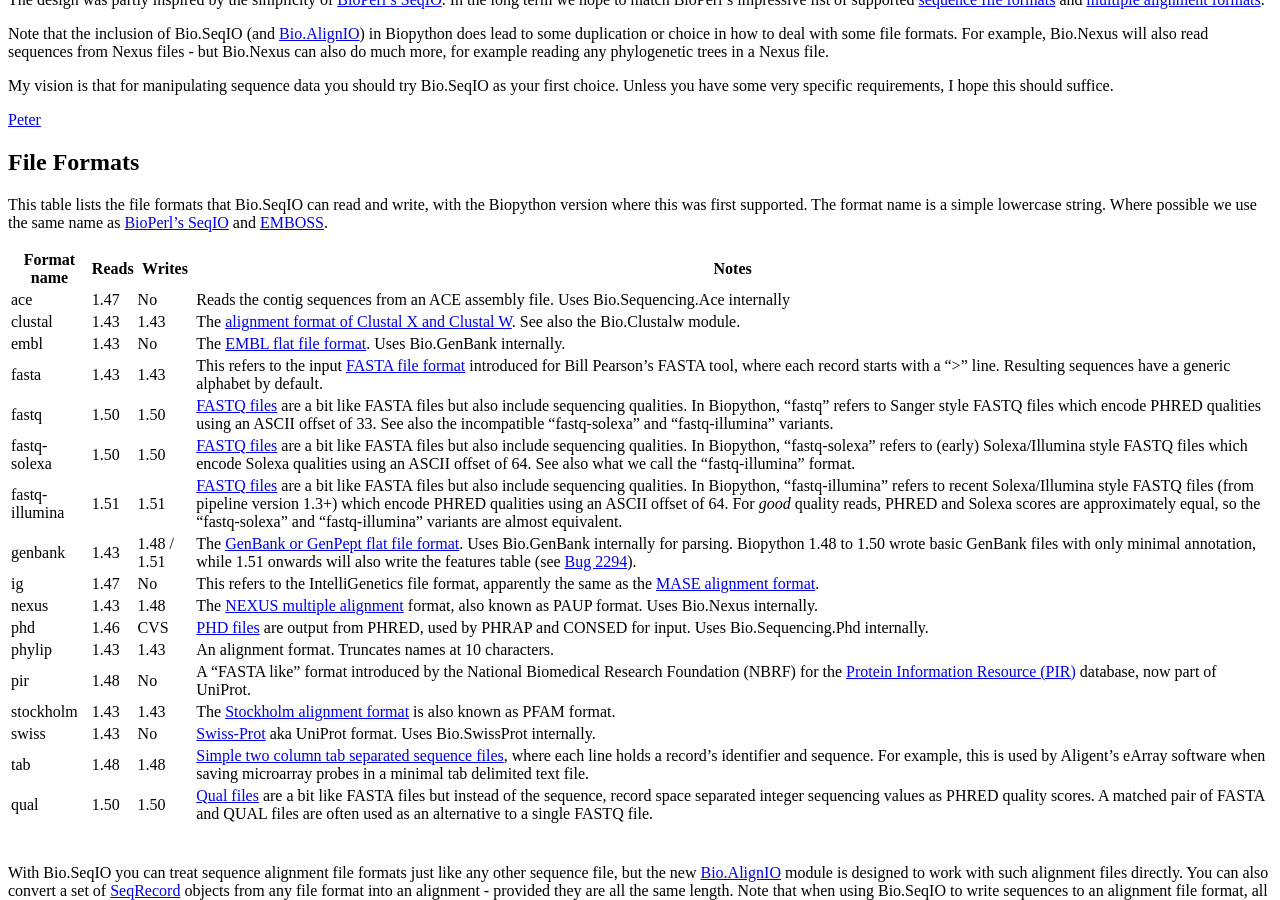
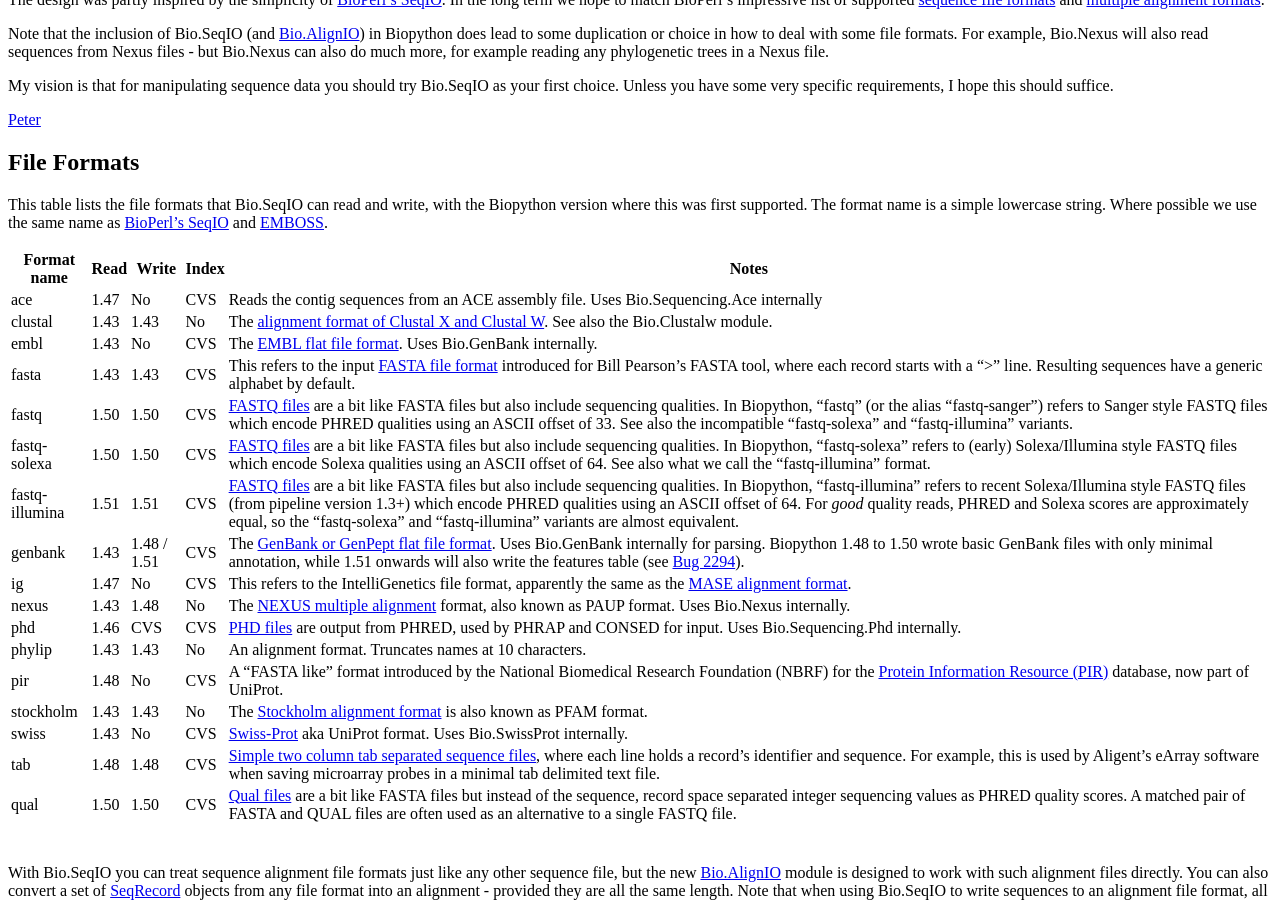
Before and after one commit to biopython/biopython.github.io, a Jekyll site: the page built from wiki/SeqIO.md, in a window 1280 px wide and 900 px high, scrolled down 278 px. Built offline with Jekyll 4.4.1, drawn with Linux system fonts in a browser that asks for light colours.

Commit message:
/* File Formats */ Adding index colum

```diff
--- a/wiki/SeqIO.md
+++ b/wiki/SeqIO.md
@@ -54,25 +54,25 @@ name is a simple lowercase string. Where possible we use the same name
 as [BioPerl's SeqIO](bp:HOWTO:SeqIO#Formats "wikilink") and
 [EMBOSS](http://emboss.sourceforge.net/docs/themes/SequenceFormats.html).
 
-| Format name    | Reads | Writes      | Notes                                                                                                                                                                                                                                                                                                                                                                                                                                                     |
-|----------------|-------|-------------|-----------------------------------------------------------------------------------------------------------------------------------------------------------------------------------------------------------------------------------------------------------------------------------------------------------------------------------------------------------------------------------------------------------------------------------------------------------|
-| ace            | 1.47  | No          | Reads the contig sequences from an ACE assembly file. Uses Bio.Sequencing.Ace internally                                                                                                                                                                                                                                                                                                                                                                  |
-| clustal        | 1.43  | 1.43        | The [alignment format of Clustal X and Clustal W](bp:ClustalW_multiple_alignment_format "wikilink"). See also the Bio.Clustalw module.                                                                                                                                                                                                                                                                                                                    |
-| embl           | 1.43  | No          | The [EMBL flat file format](bp:EMBL_sequence_format "wikilink"). Uses Bio.GenBank internally.                                                                                                                                                                                                                                                                                                                                                             |
-| fasta          | 1.43  | 1.43        | This refers to the input [FASTA file format](bp:FASTA_sequence_format "wikilink") introduced for Bill Pearson's FASTA tool, where each record starts with a "&gt;" line. Resulting sequences have a generic alphabet by default.                                                                                                                                                                                                                          |
-| fastq          | 1.50  | 1.50        | [FASTQ files](http://en.wikipedia.org/wiki/FASTQ_format) are a bit like FASTA files but also include sequencing qualities. In Biopython, "fastq" refers to Sanger style FASTQ files which encode PHRED qualities using an ASCII offset of 33. See also the incompatible "fastq-solexa" and "fastq-illumina" variants.                                                                                                                                     |
-| fastq-solexa   | 1.50  | 1.50        | [FASTQ files](http://en.wikipedia.org/wiki/FASTQ_format) are a bit like FASTA files but also include sequencing qualities. In Biopython, "fastq-solexa" refers to (early) Solexa/Illumina style FASTQ files which encode Solexa qualities using an ASCII offset of 64. See also what we call the "fastq-illumina" format.                                                                                                                                 |
-| fastq-illumina | 1.51  | 1.51        | [FASTQ files](http://en.wikipedia.org/wiki/FASTQ_format) are a bit like FASTA files but also include sequencing qualities. In Biopython, "fastq-illumina" refers to recent Solexa/Illumina style FASTQ files (from pipeline version 1.3+) which encode PHRED qualities using an ASCII offset of 64. For *good* quality reads, PHRED and Solexa scores are approximately equal, so the "fastq-solexa" and "fastq-illumina" variants are almost equivalent. |
-| genbank        | 1.43  | 1.48 / 1.51 | The [GenBank or GenPept flat file format](bp:GenBank_sequence_format "wikilink"). Uses Bio.GenBank internally for parsing. Biopython 1.48 to 1.50 wrote basic GenBank files with only minimal annotation, while 1.51 onwards will also write the features table (see [Bug 2294](http://bugzilla.open-bio.org/show_bug.cgi?id=2294)).                                                                                                                      |
-| ig             | 1.47  | No          | This refers to the IntelliGenetics file format, apparently the same as the [MASE alignment format](bp:Mase_multiple_alignment_format "wikilink").                                                                                                                                                                                                                                                                                                         |
-| nexus          | 1.43  | 1.48        | The [NEXUS multiple alignment](bp:NEXUS_multiple_alignment_format "wikilink") format, also known as PAUP format. Uses Bio.Nexus internally.                                                                                                                                                                                                                                                                                                               |
-| phd            | 1.46  | CVS         | [PHD files](bp:PHD_sequence_format "wikilink") are output from PHRED, used by PHRAP and CONSED for input. Uses Bio.Sequencing.Phd internally.                                                                                                                                                                                                                                                                                                             |
-| phylip         | 1.43  | 1.43        | An alignment format. Truncates names at 10 characters.                                                                                                                                                                                                                                                                                                                                                                                                    |
-| pir            | 1.48  | No          | A "FASTA like" format introduced by the National Biomedical Research Foundation (NBRF) for the [Protein Information Resource (PIR)](bp:PIR_sequence_format "wikilink") database, now part of UniProt.                                                                                                                                                                                                                                                     |
-| stockholm      | 1.43  | 1.43        | The [Stockholm alignment format](bp:Stockholm_multiple_alignment_format "wikilink") is also known as PFAM format.                                                                                                                                                                                                                                                                                                                                         |
-| swiss          | 1.43  | No          | [Swiss-Prot](bp:Swissprot_sequence_format "wikilink") aka UniProt format. Uses Bio.SwissProt internally.                                                                                                                                                                                                                                                                                                                                                  |
-| tab            | 1.48  | 1.48        | [Simple two column tab separated sequence files](bp:Tab_sequence_format "wikilink"), where each line holds a record's identifier and sequence. For example, this is used by Aligent's eArray software when saving microarray probes in a minimal tab delimited text file.                                                                                                                                                                                 |
-| qual           | 1.50  | 1.50        | [Qual files](bp:Qual_sequence_format "wikilink") are a bit like FASTA files but instead of the sequence, record space separated integer sequencing values as PHRED quality scores. A matched pair of FASTA and QUAL files are often used as an alternative to a single FASTQ file.                                                                                                                                                                        |
+| Format name    | Read | Write       | Index | Notes                                                                                                                                                                                                                                                                                                                                                                                                                                                     |
+|----------------|------|-------------|-------|-----------------------------------------------------------------------------------------------------------------------------------------------------------------------------------------------------------------------------------------------------------------------------------------------------------------------------------------------------------------------------------------------------------------------------------------------------------|
+| ace            | 1.47 | No          | CVS   | Reads the contig sequences from an ACE assembly file. Uses Bio.Sequencing.Ace internally                                                                                                                                                                                                                                                                                                                                                                  |
+| clustal        | 1.43 | 1.43        | No    | The [alignment format of Clustal X and Clustal W](bp:ClustalW_multiple_alignment_format "wikilink"). See also the Bio.Clustalw module.                                                                                                                                                                                                                                                                                                                    |
+| embl           | 1.43 | No          | CVS   | The [EMBL flat file format](bp:EMBL_sequence_format "wikilink"). Uses Bio.GenBank internally.                                                                                                                                                                                                                                                                                                                                                             |
+| fasta          | 1.43 | 1.43        | CVS   | This refers to the input [FASTA file format](bp:FASTA_sequence_format "wikilink") introduced for Bill Pearson's FASTA tool, where each record starts with a "&gt;" line. Resulting sequences have a generic alphabet by default.                                                                                                                                                                                                                          |
+| fastq          | 1.50 | 1.50        | CVS   | [FASTQ files](http://en.wikipedia.org/wiki/FASTQ_format) are a bit like FASTA files but also include sequencing qualities. In Biopython, "fastq" (or the alias "fastq-sanger") refers to Sanger style FASTQ files which encode PHRED qualities using an ASCII offset of 33. See also the incompatible "fastq-solexa" and "fastq-illumina" variants.                                                                                                       |
+| fastq-solexa   | 1.50 | 1.50        | CVS   | [FASTQ files](http://en.wikipedia.org/wiki/FASTQ_format) are a bit like FASTA files but also include sequencing qualities. In Biopython, "fastq-solexa" refers to (early) Solexa/Illumina style FASTQ files which encode Solexa qualities using an ASCII offset of 64. See also what we call the "fastq-illumina" format.                                                                                                                                 |
+| fastq-illumina | 1.51 | 1.51        | CVS   | [FASTQ files](http://en.wikipedia.org/wiki/FASTQ_format) are a bit like FASTA files but also include sequencing qualities. In Biopython, "fastq-illumina" refers to recent Solexa/Illumina style FASTQ files (from pipeline version 1.3+) which encode PHRED qualities using an ASCII offset of 64. For *good* quality reads, PHRED and Solexa scores are approximately equal, so the "fastq-solexa" and "fastq-illumina" variants are almost equivalent. |
+| genbank        | 1.43 | 1.48 / 1.51 | CVS   | The [GenBank or GenPept flat file format](bp:GenBank_sequence_format "wikilink"). Uses Bio.GenBank internally for parsing. Biopython 1.48 to 1.50 wrote basic GenBank files with only minimal annotation, while 1.51 onwards will also write the features table (see [Bug 2294](http://bugzilla.open-bio.org/show_bug.cgi?id=2294)).                                                                                                                      |
+| ig             | 1.47 | No          | CVS   | This refers to the IntelliGenetics file format, apparently the same as the [MASE alignment format](bp:Mase_multiple_alignment_format "wikilink").                                                                                                                                                                                                                                                                                                         |
+| nexus          | 1.43 | 1.48        | No    | The [NEXUS multiple alignment](bp:NEXUS_multiple_alignment_format "wikilink") format, also known as PAUP format. Uses Bio.Nexus internally.                                                                                                                                                                                                                                                                                                               |
+| phd            | 1.46 | CVS         | CVS   | [PHD files](bp:PHD_sequence_format "wikilink") are output from PHRED, used by PHRAP and CONSED for input. Uses Bio.Sequencing.Phd internally.                                                                                                                                                                                                                                                                                                             |
+| phylip         | 1.43 | 1.43        | No    | An alignment format. Truncates names at 10 characters.                                                                                                                                                                                                                                                                                                                                                                                                    |
+| pir            | 1.48 | No          | CVS   | A "FASTA like" format introduced by the National Biomedical Research Foundation (NBRF) for the [Protein Information Resource (PIR)](bp:PIR_sequence_format "wikilink") database, now part of UniProt.                                                                                                                                                                                                                                                     |
+| stockholm      | 1.43 | 1.43        | No    | The [Stockholm alignment format](bp:Stockholm_multiple_alignment_format "wikilink") is also known as PFAM format.                                                                                                                                                                                                                                                                                                                                         |
+| swiss          | 1.43 | No          | CVS   | [Swiss-Prot](bp:Swissprot_sequence_format "wikilink") aka UniProt format. Uses Bio.SwissProt internally.                                                                                                                                                                                                                                                                                                                                                  |
+| tab            | 1.48 | 1.48        | CVS   | [Simple two column tab separated sequence files](bp:Tab_sequence_format "wikilink"), where each line holds a record's identifier and sequence. For example, this is used by Aligent's eArray software when saving microarray probes in a minimal tab delimited text file.                                                                                                                                                                                 |
+| qual           | 1.50 | 1.50        | CVS   | [Qual files](bp:Qual_sequence_format "wikilink") are a bit like FASTA files but instead of the sequence, record space separated integer sequencing values as PHRED quality scores. A matched pair of FASTA and QUAL files are often used as an alternative to a single FASTQ file.                                                                                                                                                                        |
 ||
 
 With Bio.SeqIO you can treat sequence alignment file formats just like
```
Also changed, not shown: 1 other file.
